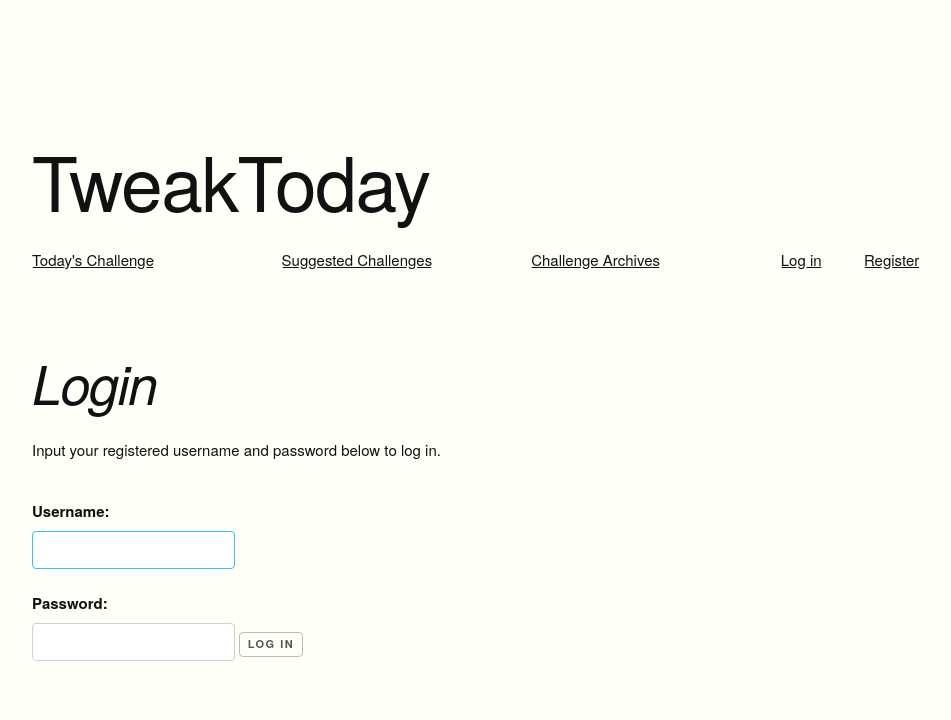
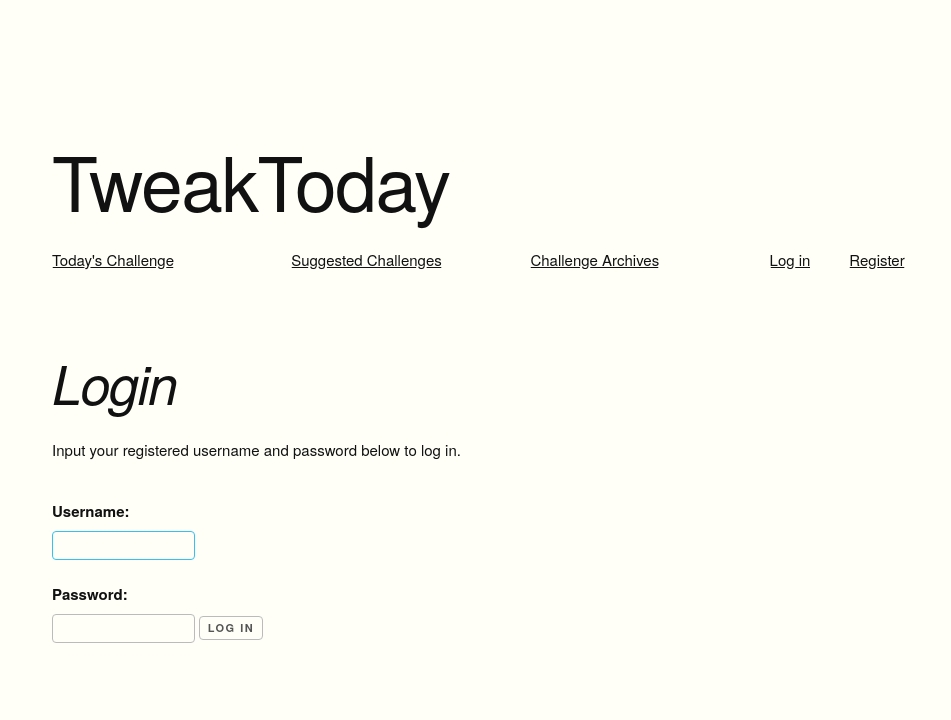
Before and after one commit to probablytom/tweaktoday, a Django app: page /login in a window 1280 px wide. Shown: the top 720 px of the page, without its empty margins (128-1079 px from the left). Run offline with Django 3.2, Linux system fonts and the light colour scheme; some libraries are stand-ins or nearby versions.

Commit message:
Fixed lack of padding on very small devices

```diff
--- a/tt_core/static/tt_core/skeleton.css
+++ b/tt_core/static/tt_core/skeleton.css
@@ -50,10 +50,10 @@
   box-sizing: border-box; }
 
 /* For devices larger than 400px */
-@media (min-width: 400px) {
-  .container {
-    padding: 0; }
-}
+/*@media (min-width: 400px) {*/
+/*  .container {*/
+/*    padding: 0; }*/
+/*}*/
 
 /* For devices larger than 550px */
 @media (min-width: 550px) {
@@ -291,12 +291,21 @@ input[type="url"],
 input[type="password"],
 textarea,
 select {
-  height: 38px;
-  padding: 6px 10px; /* The 6px vertically centers text on FF, ignored by Webkit */
-  background-color: #fff;
-  border: 1px solid #D1D1D1;
+  display: inline-block;
+  padding: 0.15rem 0.1rem;
+  color: #555;
+  text-align: center;
+  font-size: 11px;
+  font-weight: 600;
+  line-height: 1.5rem;
+  letter-spacing: .1rem;
+  text-transform: uppercase;
+  text-decoration: none;
+  white-space: nowrap;
+  background-color: transparent;
   border-radius: 4px;
-  box-shadow: none;
+  border: 1px solid #bbb;
+  cursor: pointer;
   box-sizing: border-box; }
 /* Removes awkward default styles on some inputs for iOS */
 input[type="email"],
```
